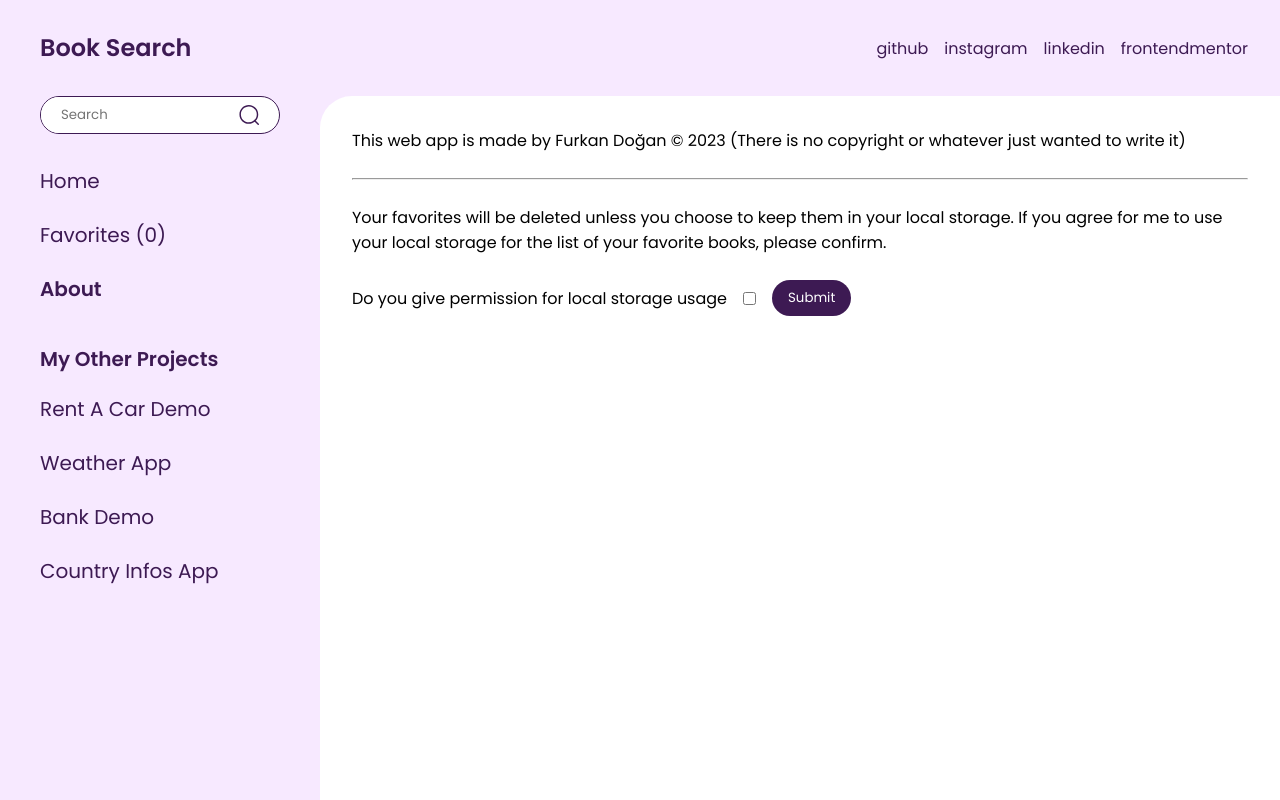
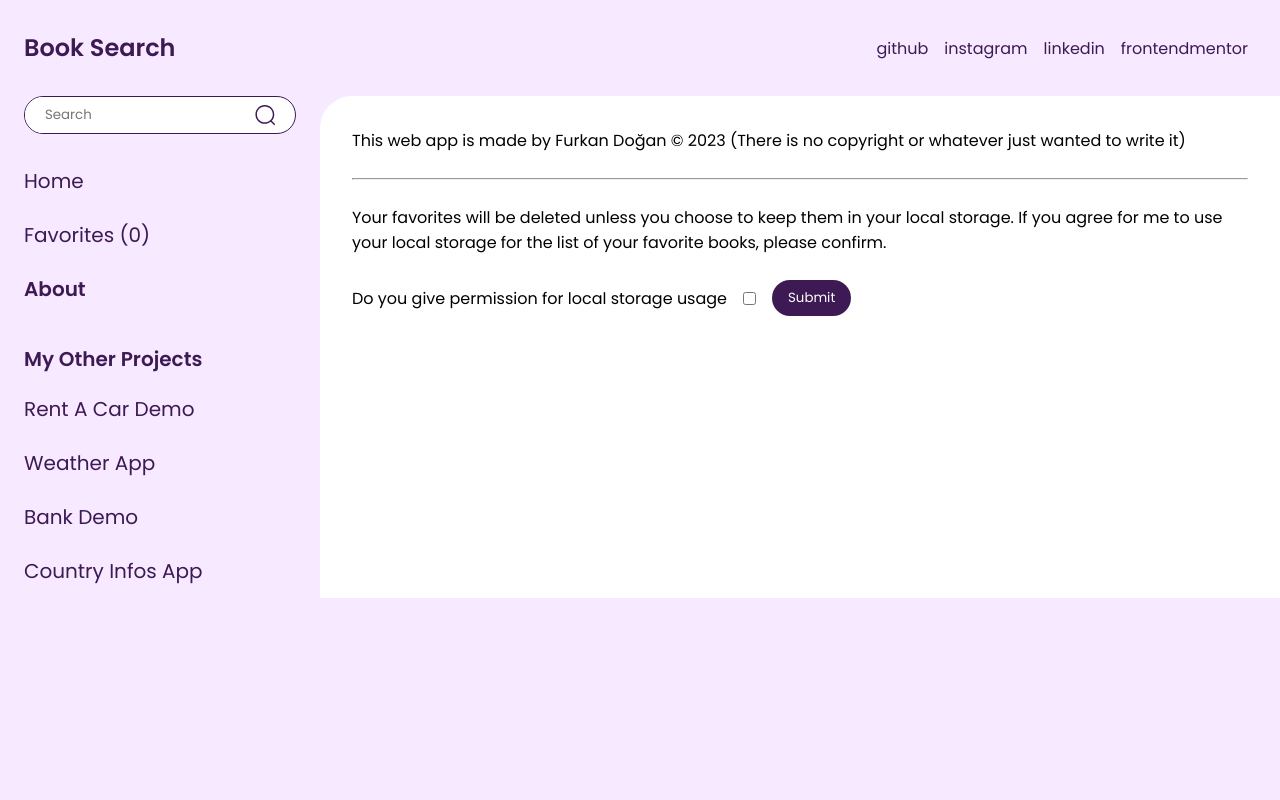
Before and after one commit to doganfurkan/booksearch, a React (Create React App) app: page /about in a window 1280 px wide. Built offline with nearby package versions, Linux system fonts and the light colour scheme; no server answers.

Commit message:
couple adjustments for different screen sizes

```diff
--- a/src/App.css
+++ b/src/App.css
@@ -17,7 +17,7 @@ body {
 
 .App {
   display: grid;
-  grid-template-columns: 1fr 4fr;
+  grid-template-columns: 18rem 1fr;
   max-width: 1900px;
   margin:0 auto
 }
@@ -46,6 +46,8 @@ aside {
   padding: 0 2.5rem;
   max-height: 100vh;
   overflow-y: auto;
+  position: sticky;
+  top:0;
 }
 
 #logo {
@@ -138,8 +140,6 @@ aside nav a:focus {
 }
 
 main {
-  overflow-y: auto;
-  height: 100vh;
   display: flex;
   flex-direction: column;
 }
@@ -505,6 +505,7 @@ main {
     padding:0.5rem 2rem 0 !important;
     overflow: hidden;
     flex-shrink: 0;
+    position: static;
   }
 
   #logo{
@@ -583,9 +584,9 @@ main {
   }
 }
 
-@media screen and (max-width:1000px){
+@media screen and (min-width:1000px){
   .App{
-    grid-template-columns: 1fr 2fr;
+    grid-template-columns: 1fr 3fr;
   }
 
   aside{
@@ -593,8 +594,14 @@ main {
   }
 }
 
-@media screen and (max-width:1300px){
+@media screen and (min-width:1300px){
   .App{
-    grid-template-columns: 1fr 3fr;
+    grid-template-columns: 1fr 4fr;
   }
 }
+
+@media screen and (min-width:1900px){
+  #mainGrid{
+    border-radius: 2rem 2rem 0 0;
+  }
+}
```
